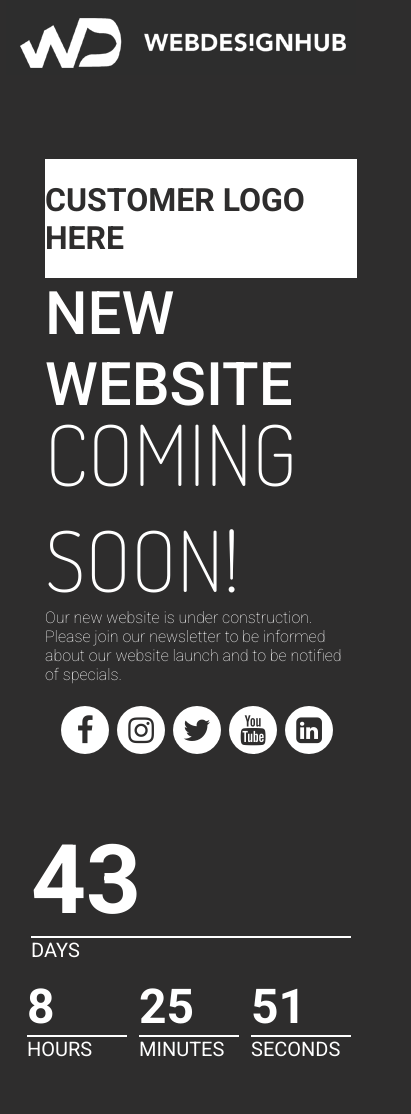
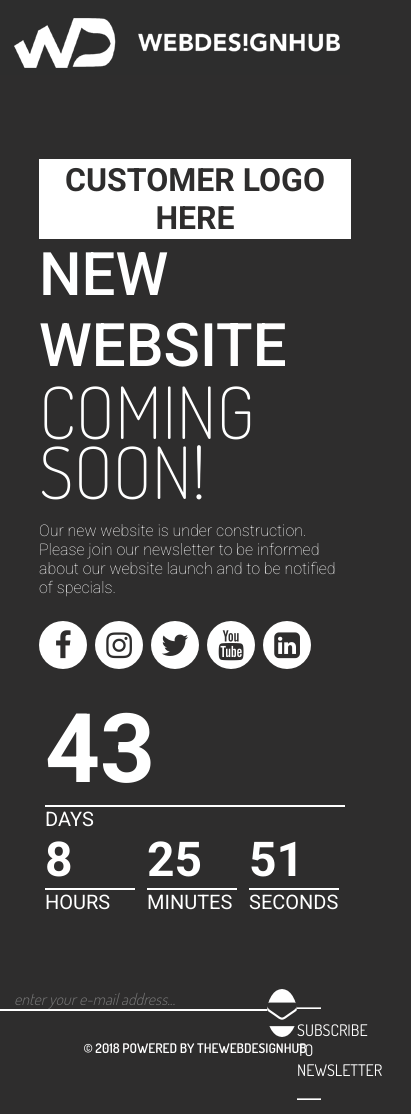
Before and after one commit to Lxsthorne/landing, a plain HTML site: page index.html in a window 390 px wide. Shown: the top 1114 px of the page, 411 px wide, since content can reach past the window. Drawn offline with nearby package versions, Linux system fonts and the light colour scheme.

Commit message:
Update style.css

```diff
--- a/style.css
+++ b/style.css
@@ -1,8 +1,12 @@
-body {
+
+* {
+  margin: 0px;
+  padding:0px;
+  }
+
+  body {
   font-family: 'Roboto', sans-serif;
   font-family: 'Dosis', sans-serif;
-  margin: 0px;
-  padding:0px;
   text-transform: uppercase;
   width: 100%;
   height: 100vh;
@@ -18,7 +22,7 @@ body {
   flex-direction:row;
   justify-content: space-between;
   width: inherit;
-  height: auto;
+  height: auto
 }
 
 #logo-image {
@@ -26,21 +30,22 @@ body {
 }
 
 .wrapper {
+  max-width:2400px;
   display: flex;
   flex-direction: row;
-  height: 100%;
-  margin:10vh 10vw 10vh 10vw;
+  height: auto;
+  margin: auto;
 }
 
 div#cd-wrap {
   font-family: 'Roboto';
   position: relative;
-  width: 420px;
+  width: 300px;
   height: auto;
   padding-top: 5vh;
 }
 #dbox {
-  width: 320px;
+  width: 300px;
   height: 120px;
 }
 
@@ -50,11 +55,11 @@ h2#days {
 }
 
 #main {
-  width: 320px;
+  width: 100%;
 }
 
 figcaption {
-  width: 100px;
+  width: 90px;
   border-top: solid 2px white;
   font-size: 20px;
 }
@@ -62,7 +67,6 @@ figcaption {
 .row {
   display: flex;
   flex-direction: row;
-  margin-left: 36px;
 }
 
 .row figure {
@@ -91,25 +95,31 @@ figcaption {
   display: flex;
   flex-direction: column;
   justify-content: center;
-  width: 700px;
-  height: auto;
+  max-width: 500px;
+  height: 360px;
 }
 
-#logo {
+div#logo {
   font-family: 'Roboto';
   font-weight: 500;
   color: hsl(0, 1%, 18%);
-  justify-content: center;
+  max-width: 420px;
+  height: 80px;
   display: flex;
-  max-width: 420px;
-  height: inherit;
+  flex-direction: column;
   background-color: white;
+  text-align: center;
+}
+
+#logo h1 {
+  margin: auto;
 }
 
 #info-wrap p {
   font-family: 'Roboto';
   font-weight: 100;
   text-transform: none;
+  margin-top: 20px;
 }
 
 .dash {
@@ -121,13 +131,18 @@ figcaption {
   font-family: 'Roboto';
   font-size: 60px;
   font-weight: 500;
+  line-height: inherit;
+  vertical-align: baseline;
 }
 
 #soon h1{
-  margin: -20px 0px -20px 0px;
+  max-width: 700px;
+  height: 91px;
   font-family: 'Dosis';
-  font-size: 84px;
+  font-size: 72px;
   font-weight: 100;
+  line-height: 60px;
+  height: 60px;
 }
 
 i {
@@ -144,7 +159,7 @@ i:hover {
   flex-direction: row;
   font-size: 30px;
   list-style: none;
-  bottom: 24px;
+  margin-top: 24px;
 }
 
 .circle {
@@ -164,6 +179,7 @@ footer {
   width: auto;
   height: auto;
   position: relative;
+  padding: 0px 60px 20px 60px;
 }
 
 .contact {
@@ -172,19 +188,17 @@ footer {
 }
 
 .copy {
-  margin-left: 2em;
-  line-height: inherit;
+  height: 20px;
+  margin: auto;
 }
 
 .sub {
-  padding-top: .4em;
+  height: 50px;
 }
 
 #test-form {
   display: flex;
   flex-direction: row-reverse;
-  margin-right: 5vw;
-  margin-bottom: 1em;
 }
 
 input#email {
@@ -212,29 +226,23 @@ button#submit-form.circle {
   line-height: 1.5em;
 }
 
-.sub p {
-  height: 30px;
-}
-
 #email-label {
   position: absolute;
   transform: rotate(-90deg);
-  margin: 0;
-  bottom: 24vh;
-  right: -6vw;
+  bottom: 18vh;
+  right: -12vh;
+  margin-right: 2vw;
 }
 
 
 
 @media (max-width: 1204px) {
   body{
-    padding-left: 6px;
-    padding-right: 6px;
     height: inherit;
   }
   .wrapper{
     flex-direction: column-reverse;
-    width: auto;
+    max-width:430px;
     margin-top: 10vh;
   }
 
@@ -242,72 +250,60 @@ button#submit-form.circle {
     display: flex;
     flex-direction: column;
     align-self: center;
-    margin:0px;
+    margin:24px 0px;
     padding: 0px;
   }
 
-figure#dbox {
-  height:auto;
-  width: 100px;
+  #days {
+    font-size: 60px;
+    margin: 0px;
   }
-#days {
-  font-size: 60px;
-
-  margin: 0px;
-}
 
   #info-wrap {
     max-width: 80vw;
+    height: 100%;
     align-self: center;
   }
 
   #logo {
     height: 200%;
   }
+
+  #soon h1 {
+    height:auto;
+  }
   #slash {
     display: none;
   }
-  .msocial {
-    display:contents;
-    display: flex;
-    flex-direction: row;
-    padding:0px;
-    font-size: 30px;
-    list-style: none;
-    align-self: center;
-  }
+
   footer {
-    position: relative;
     flex-direction: column-reverse;
     padding: 0px;
-  }
-
- footer .contact .social {
-    display: none
+    margin-top: 6vh;
+    justify-content: center;
   }
 
   .copy{
+    bottom: 0px;
     padding-left: 0;
     margin-left: auto;
     margin-right: auto;
   }
 
-  .contact {
+  .sub {
+    display: flex;
     flex-direction: column;
-  }
-  form#test-form {
-    flex-direction: column;
-    align-items: center;
-    width: 100vw;
+    justify-content: space-around;
     margin: 0;
   }
 
   input#email {
+    padding-top: 0px;
     margin: 0px;
   }
 
   #submit-form.circle {
-    margin-bottom: 20px;
+    margin-bottom: 12px;
     margin-right: 0px;
   }
 
```
